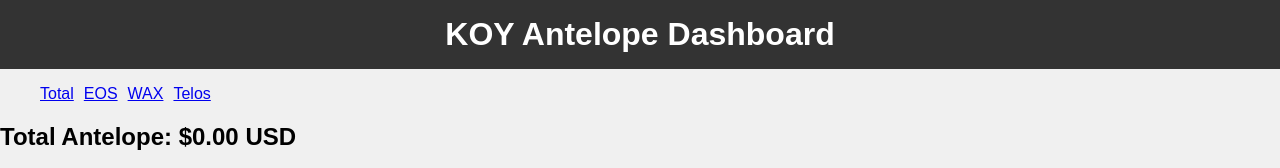
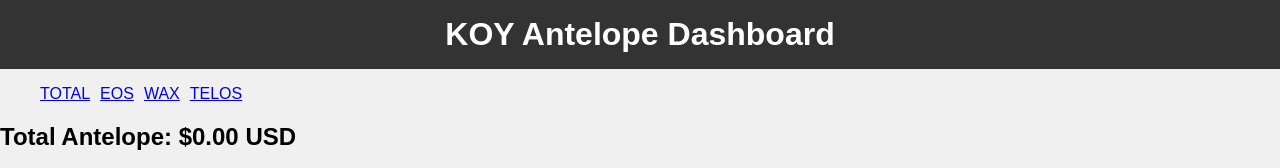
Before and after one commit to mewmix/koy-antelope-dashboard, a plain HTML site: page index.html in a window 1280 px wide. Shown: the top 168 px of the page. Drawn offline with nearby package versions, Linux system fonts and the light colour scheme; no server answers.

Commit message:
4th commit.

```diff
--- a/index.html
+++ b/index.html
@@ -14,10 +14,10 @@
 
     <nav>
         <ul>
-            <li><a href="#most-deposited-tab">Total</a></li>
+            <li><a href="#most-deposited-tab">TOTAL</a></li>
             <li><a href="#eos-tab">EOS</a></li>
             <li><a href="#wax-tab">WAX</a></li>
-            <li><a href="#telos-tab">Telos</a></li>
+            <li><a href="#telos-tab">TELOS</a></li>
         </ul>
     </nav>
 
```
